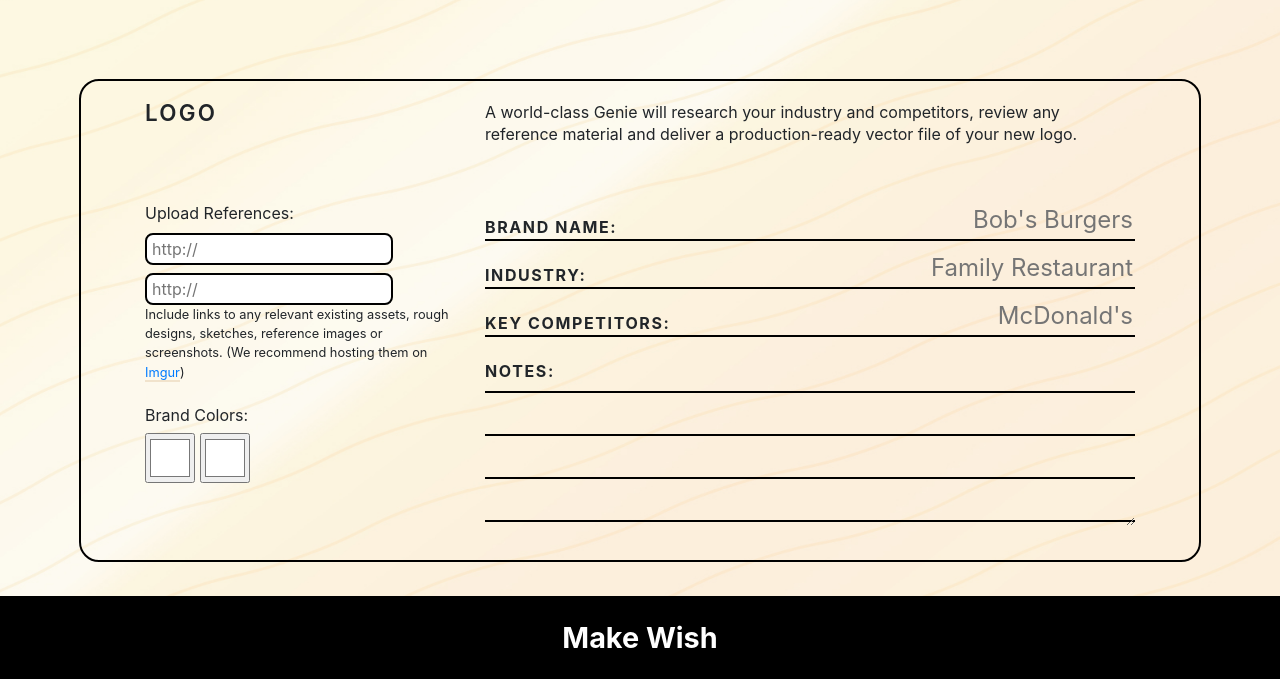
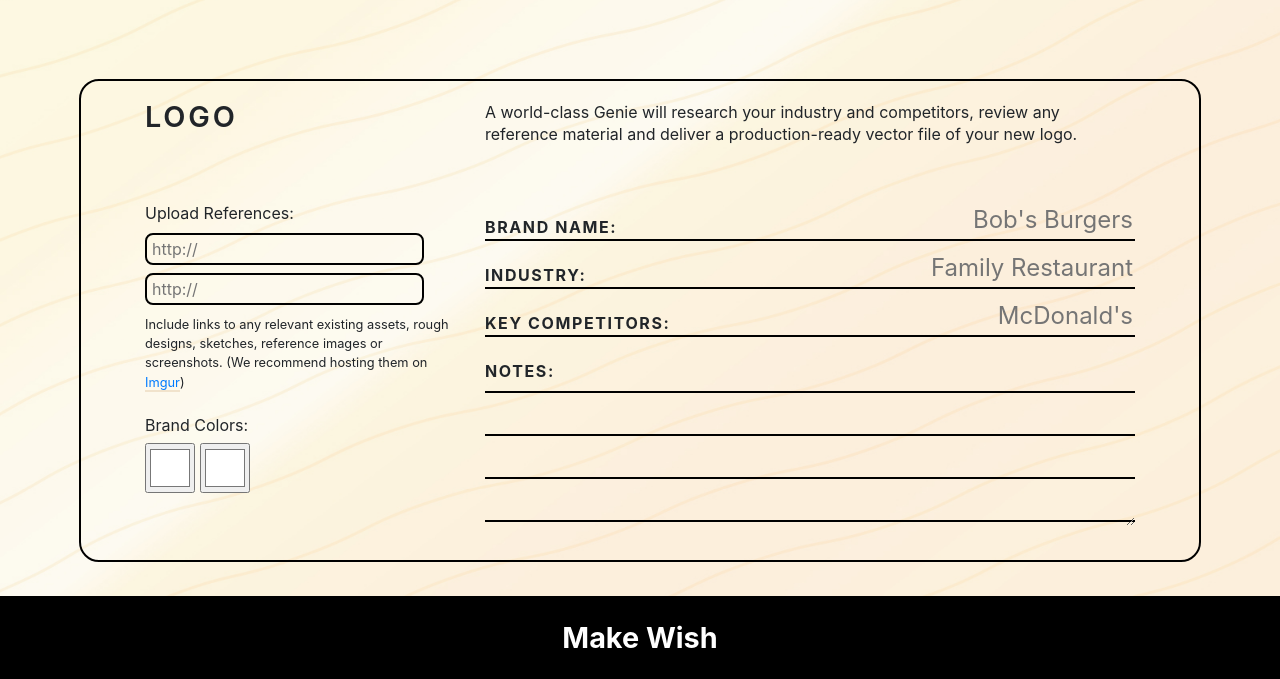
Before and after one commit to bashirk/Genie, a website with bundled scripts: page logo-request.html in a window 1280 px wide. Shown: the part 121-800 px from the top of the page. Built offline with nearby package versions, Linux system fonts and the light colour scheme.

Commit message:
pull prep

```diff
--- a/js/lamp.js
+++ b/js/lamp.js
@@ -914,9 +914,7 @@
 	let balance = await GenieContract.balanceOf(signer._address);
 	balance = parseInt(balance,0);
 
-	balance = balance + " WISH"
-
-	return balance;
+	document.getElementById("wishId").innerHTML = balance;
 }
 
 async function rubLampSign() {
--- a/scss/_webapp.scss
+++ b/scss/_webapp.scss
@@ -496,7 +496,7 @@
 	border:solid 2px #000;
 	border-radius:20px;
 	h2 {
-		font-size:1.4em;
+		font-size:1.8em;
 		font-weight: 600;
 	}
 	.work-field {
@@ -554,6 +554,7 @@
 .subtext {
 	font-size:0.8em;
 	text-align: left;
+	margin-top:10px;
 }
 
 .sidebar-section {
@@ -565,7 +566,8 @@
 	padding:2px 1px 2px 5px;
 	border:solid 2px #000;
 	border-radius:8px;
-	max-width:80%;
+	width:90%;
+	background:transparent;
 	span {
 		float:right;
 		display:inline-block;
```
Also changed, not shown: css/genie-web.css.
